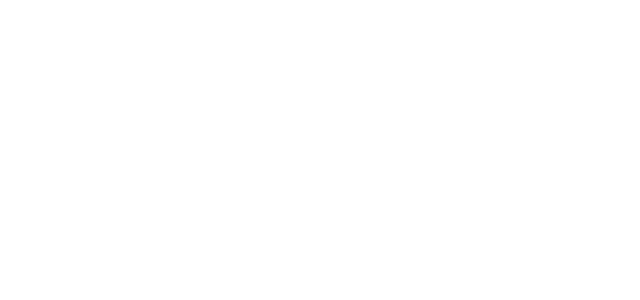
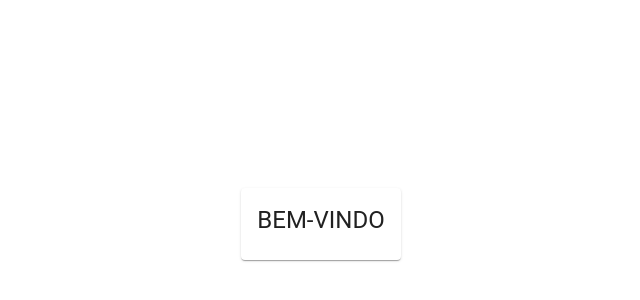
Before and after one commit to vhlpdevelop/bonify-app, a React (Vite) app: page /welcome in a window 1280 px wide. Before the commit this address had no page. Shown: the part 176-476 px from the top of the page, without its empty margins (319-959 px from the left). Built offline with nearby package versions, Linux system fonts and the light colour scheme.

Commit message:
teste getAds 3

```diff
--- a/src/App.jsx
+++ b/src/App.jsx
@@ -6,6 +6,7 @@
 import { Box } from '@mui/material';
 import { BrowserRouter as Router, Route, Routes } from 'react-router-dom';
 import HotspotRedirect from './components/HotspotRedirect';
+import Welcome from './components/welcome'
 const App = () => {
   return (
     <ThemeProvider theme={theme}>
@@ -20,6 +21,7 @@
         <Router>
           <Routes>
             <Route path="/hotspot-redirect" element={<HotspotRedirect />} />
+            <Route path="/welcome"element={<Welcome />} />
           </Routes>
         </Router>
       </Box>
--- a/src/components/HotspotRedirect.jsx
+++ b/src/components/HotspotRedirect.jsx
@@ -25,9 +25,6 @@
 
 
         const params = { mac, ip, username, hostname, linkLogin, linkLoginOnly, linkOrig, error };
-        getAds(params).then( () => {
-
-        })
         setParams(params);
 
         const timer = setTimeout(() => {
@@ -68,7 +65,7 @@
                       Carregando propaganda...
 
                     </Typography>}
-                    <h1>Redirecionando para o hotspot...</h1>
+                    {loading && <h1>Redirecionando para o hotspot...</h1>}
                     {ads && <Advertisement ads={ads} params={params} />} {/* Exibe o componente Advertisement */}
                 </CardContent>
             </Card>
--- /dev/null
+++ b/src/components/welcome.jsx
@@ -0,0 +1,24 @@
+import React from 'react';
+import { Card, CardContent, Typography, Box } from '@mui/material';
+const welcome = () => {
+    return (
+        <Box
+        display="flex"
+        justifyContent="center"
+        alignItems="center"
+        minHeight="100vh"
+        sx={{ bgcolor: 'background.default', p: 3 }}
+    >
+        <Card>
+            <CardContent>
+             <Typography variant="h5" component="div">
+                                 BEM-VINDO
+
+                                 </Typography>
+            </CardContent>
+        </Card>
+    </Box>
+    );
+  };
+
+  export default welcome;
```
